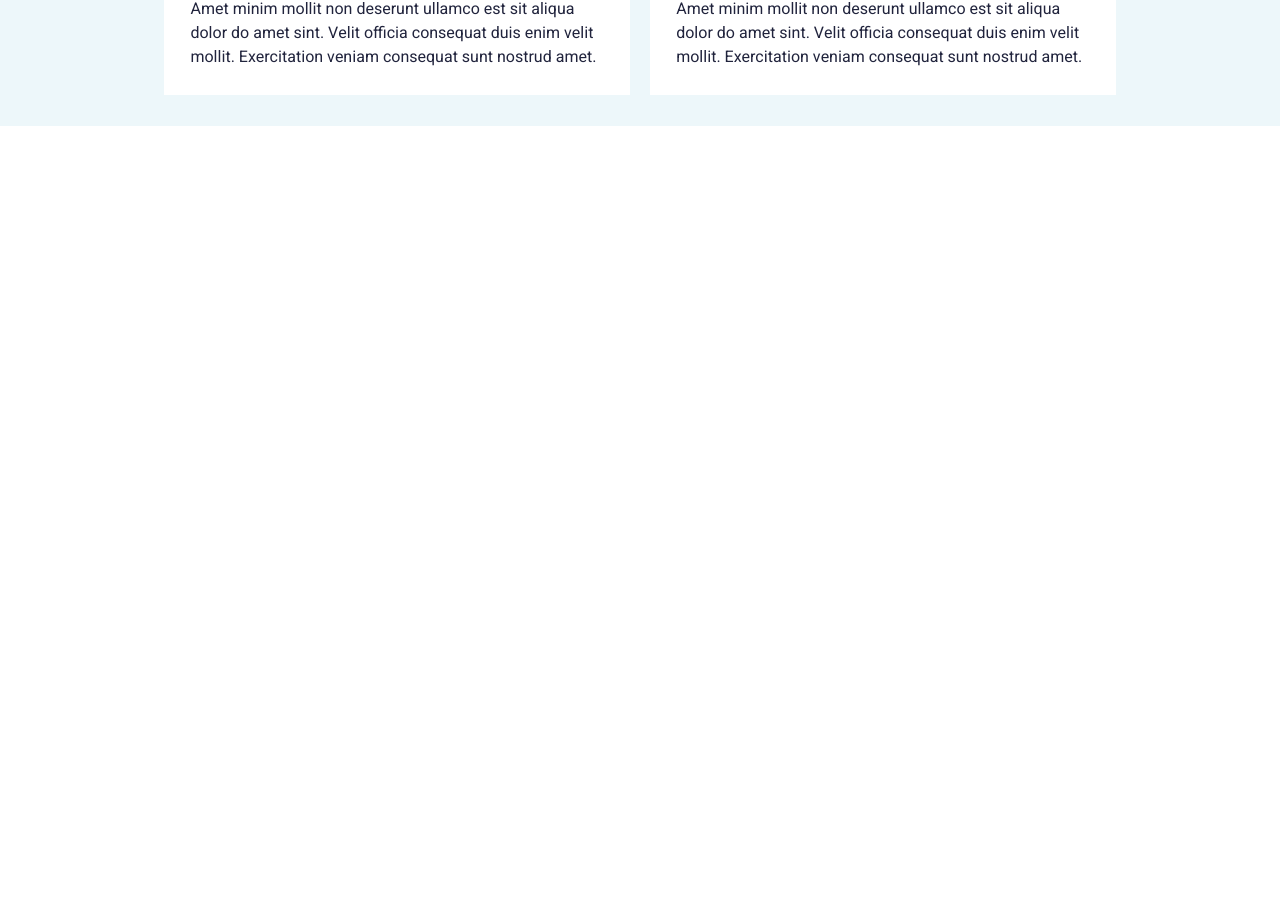
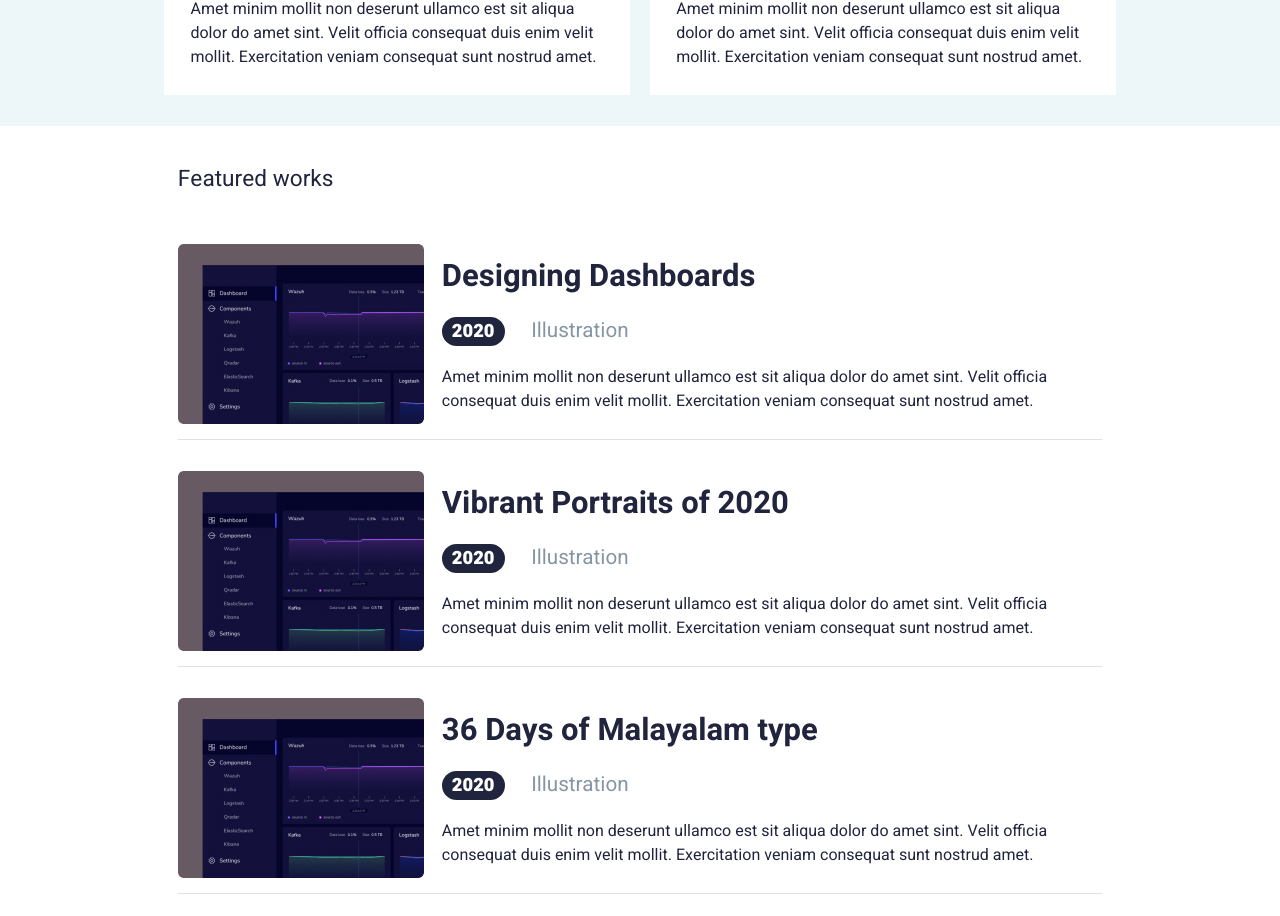
Before and after one commit to Scalete/new_portfolio, a Next.js app: page / in a window 1280 px wide. Shown: the part 1040-1956 px from the top of the page. Before the commit the page ends 1166 px from the top, so only its background shows below. Built offline with nearby package versions, Linux system fonts and the light colour scheme.

Commit message:
added works section & fixed bygs

```diff
--- a/src/components/layout/header/HeaderMobile.tsx
+++ b/src/components/layout/header/HeaderMobile.tsx
@@ -21,6 +21,7 @@ const HeaderMobile: FC = () => {
                   isOpen={isOpen}
                   onOpen={handleIsOpen}
                   onClose={handleIsOpen}
+                  bodyClassName={ "disable-scroll" }
                   customBurgerIcon={<Image width={30} height={18} src="/burger.svg" alt="Menu" />}
             >
                 <Link className="menu-item" href="/works" onClick={closeSideBar}>Works</Link>
--- a/src/components/promo/Promo.module.scss
+++ b/src/components/promo/Promo.module.scss
@@ -7,6 +7,7 @@
     align-items: center;
     min-height: 100vh;
     padding-top: 80px;
+    padding-bottom: res(58, 71);
 
     .text {
         max-width: 497px;
--- a/src/components/screens/home/Home.tsx
+++ b/src/components/screens/home/Home.tsx
@@ -1,6 +1,7 @@
 import Layout from '@/components/layout/Layout';
 import Promo from '@/components/promo/Promo';
 import RecentPosts from '@/components/recent-posts/RecentPosts';
+import Works from '@/components/works/Works';
 import { FC } from 'react'
 
 const Home: FC = () => {
@@ -8,6 +9,7 @@ const Home: FC = () => {
     <Layout>
         <Promo/>
         <RecentPosts/>
+        <Works/>
     </Layout>
   )
 }
--- /dev/null
+++ b/src/components/works/WorkItem.tsx
@@ -0,0 +1,31 @@
+import Image from 'next/image';
+import { FC } from 'react'
+import styles from './Works.module.scss'
+
+interface IWorkItemProps {
+    image: string;
+    title: string;
+    year: string;
+    category: string;
+    text: string;
+}
+
+const WorkItem: FC<IWorkItemProps> = ({image, title, year, category, text}) => {
+    return (
+        <div className={styles.worksItem}>
+            <div className={styles.imageWrapper}>
+                <Image src={image} width={246} height={180} alt="Work Item"/>
+            </div>
+
+            <div className={styles.worksContent}>
+                <h2>{title}</h2>
+                <div className={styles.options}>
+                    <span>{year}</span><span>{category}</span>
+                </div>
+                <p>{text}</p>
+            </div>
+        </div>
+    )
+}
+
+export default WorkItem;
--- /dev/null
+++ b/src/components/works/Works.module.scss
@@ -0,0 +1,95 @@
+@import '@/styles/variables';
+@import '@/styles/mixin';
+@import '@/styles/media-queryes';
+
+.works {
+    padding: res(25, 35) 18px res(150, 83);
+
+    .worksWrapper {
+        display: flex;
+        flex-direction: column;
+        gap: 31px;
+    }
+
+    .label {
+        display: block;
+        margin-bottom: res(24, 44);
+        font-size: res(18, 22);
+    }
+
+    .worksItem {
+        display: flex;
+        align-items: center;
+        padding-bottom: 15px;
+        border-bottom: 1px solid $color-gray;
+    }
+
+    .options {
+        span {
+            &:first-child {
+                margin-right: res(22, 26);
+                padding: 1px 10px;
+                font-weight: 900;
+                font-size: res(16, 18);
+                background-color: $color-dark;
+                border-radius: 16px;
+                color: $white;
+            }
+
+            &:last-child {
+                font-size: res(16, 20);
+                line-height: 1.45;
+                color: $color-light-gray;
+            }
+        }
+    }
+
+    h2 {
+        font-weight: 700;
+        font-size: res(24, 30);
+        line-height: 1.46;
+        margin-bottom: 16px;
+    }
+
+    p {
+        margin-top: res(24, 20);
+    }
+
+    @include desktop {
+        .worksItem {
+            gap: 18px;
+        }
+
+        .imageWrapper {
+            flex-shrink: 0;
+        }
+    }
+
+    @include mobile {
+
+        .label {
+            text-align: center;
+        }
+
+        .worksItem {
+            flex-direction: column;
+        }
+
+        .worksContent {
+            text-align: center;
+        }
+
+        .imageWrapper {
+            display: flex;
+            justify-content: center;
+            width: 100%;
+            margin-bottom: 17px;
+
+            img {
+                width: auto;
+                height: 230px;
+            }
+        }
+    }
+
+}
--- /dev/null
+++ b/src/components/works/Works.tsx
@@ -0,0 +1,20 @@
+import { FC } from 'react'
+import RecentWorkItem from './WorkItem';
+import styles from './Works.module.scss'
+
+const Works: FC = () => {
+    return (
+        <section className={styles.works}>
+            <div className="container">
+                <span className={styles.label}>Featured works</span>
+                <ul className={styles.worksWrapper}>
+                    <li><RecentWorkItem image="/works/template.jpg" title="Designing Dashboards" year="2020" category="Illustration" text="Amet minim mollit non deserunt ullamco est sit aliqua dolor do amet sint. Velit officia consequat duis enim velit mollit. Exercitation veniam consequat sunt nostrud amet."/></li>
+                    <li><RecentWorkItem image="/works/template.jpg" title="Vibrant Portraits of 2020" year="2020" category="Illustration" text="Amet minim mollit non deserunt ullamco est sit aliqua dolor do amet sint. Velit officia consequat duis enim velit mollit. Exercitation veniam consequat sunt nostrud amet."/></li>
+                    <li><RecentWorkItem image="/works/template.jpg" title="36 Days of Malayalam type" year="2020" category="Illustration" text="Amet minim mollit non deserunt ullamco est sit aliqua dolor do amet sint. Velit officia consequat duis enim velit mollit. Exercitation veniam consequat sunt nostrud amet."/></li>
+                </ul>
+            </div>
+        </section>
+    )
+}
+
+export default Works;
--- a/src/styles/_variables.scss
+++ b/src/styles/_variables.scss
@@ -5,6 +5,8 @@ $color-dark             : #21243D;
 $color-red              : #FF6464;
 $color-effect           : #EDF7FA;
 $color-blue             : #00A8CC;
+$color-gray             : #E0E0E0;
+$color-light-gray       : #8695A4;
 
 // transition
 $fast                   : .2s;
--- a/src/styles/globals.scss
+++ b/src/styles/globals.scss
@@ -91,6 +91,12 @@ button {
     border:0;
 }
 
+/* Disable scroll */
+
+.disable-scroll {
+    overflow: hidden;
+}
+
 /* Container */
 
 .container {
@@ -104,7 +110,7 @@ button {
 
 /* header burger menu */
 .bm-burger-button {
-    position: fixed;
+    position: absolute;
     width: 36px;
     height: 30px;
     right: 18px;
```
Also changed, not shown: public/works/template.jpg (added).
